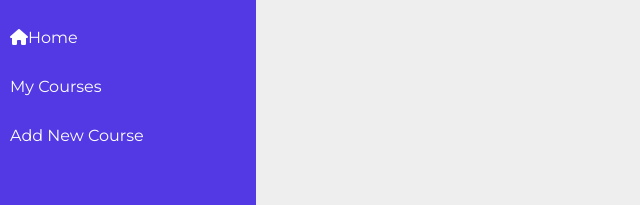
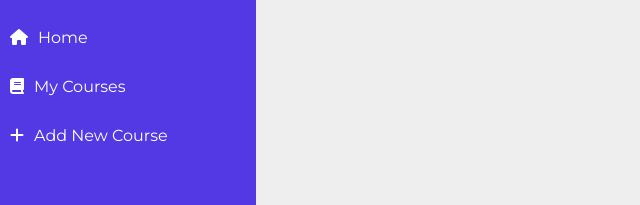
Before and after one commit to irakeshbind/lms, a React (Create React App) app: page /dashboard in a window 1280 px wide. Shown: the part 142-347 px from the top of the page, without its empty margins (0-640 px from the left). Built offline with nearby package versions, Linux system fonts and the light colour scheme.

Commit message:
add the icons in menubar

```diff
--- a/src/components/Dashboard.js
+++ b/src/components/Dashboard.js
@@ -13,9 +13,9 @@ const Dashboard = () => {
                     </div>
                 </div>
                 <div className="menu">
-                    <Link to='/dashboard/home' className={location.pathname === '/dashboard/home' ? 'menu-active-link' : 'menu-link'}><i class="fa fa-home" aria-hidden="true"></i>Home</Link>
-                    <Link to='/dashboard/my-courses' className={location.pathname === '/dashboard/my-courses' ? 'menu-active-link' : 'menu-link'}>My Courses</Link>
-                    <Link to='/dashboard/add-course' className={location.pathname === '/dashboard/add-course' ? 'menu-active-link' : 'menu-link'}>Add New Course</Link>
+                    <Link to='/dashboard/home' className={location.pathname === '/dashboard/home' ? 'menu-active-link' : 'menu-link'}><i className="fa fa-home" aria-hidden="true"></i>Home</Link>
+                    <Link to='/dashboard/my-courses' className={location.pathname === '/dashboard/my-courses' ? 'menu-active-link' : 'menu-link'}><i className="fa fa-book" aria-hidden="true"></i>My Courses</Link>
+                    <Link to='/dashboard/add-course' className={location.pathname === '/dashboard/add-course' ? 'menu-active-link' : 'menu-link'}><i className="fa fa-plus" aria-hidden="true"></i>Add New Course</Link>
 
                 </div>
             </div>
--- a/src/style.css
+++ b/src/style.css
@@ -182,3 +182,6 @@
     border-top-right-radius: 20px;
     border-bottom-right-radius: 20px;
 }
+.fa{
+    margin-right: 10px !important;
+}
```
